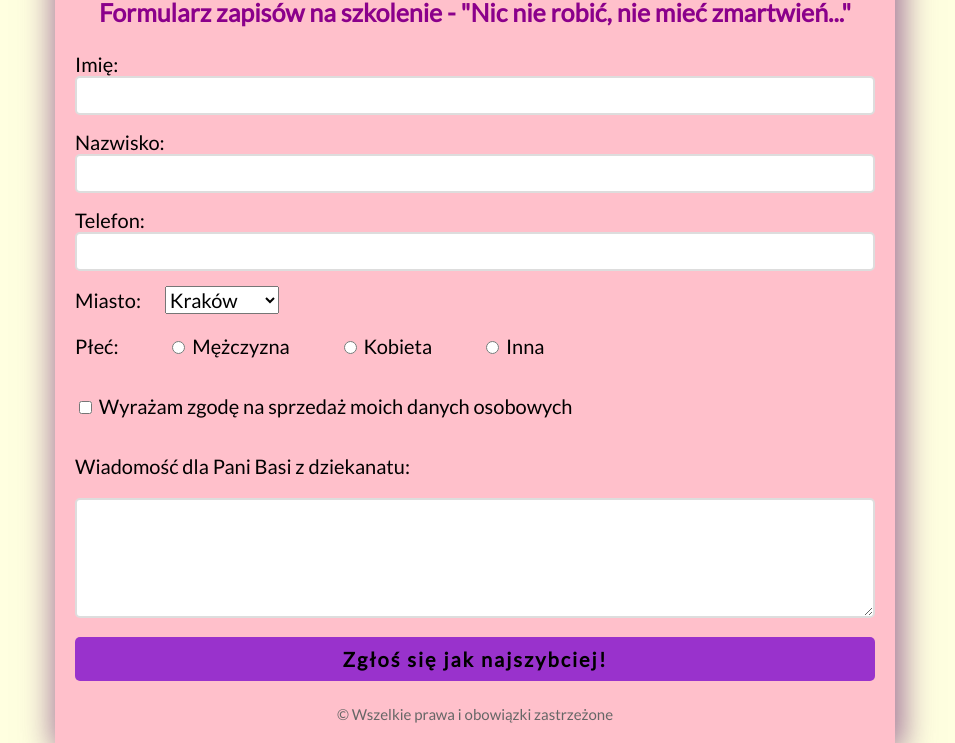
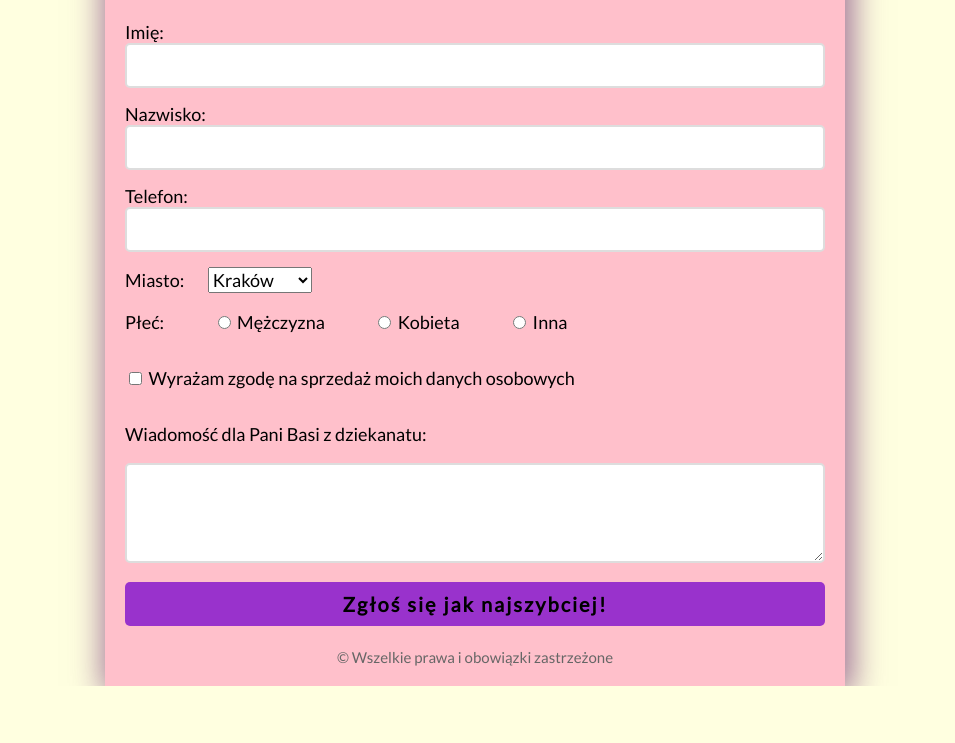
Before and after one commit to bestarti99/zadanie-2-formularz-html, a plain HTML site: page index.html in a window 1280 px wide. Shown: the part 175-918 px from the top of the page, without its empty margins (165-1120 px from the left). After the commit the page ends 861 px from the top, so only its background shows below. Drawn offline with Linux system fonts and the light colour scheme.

Commit message:
jednak zmiany

```diff
--- a/css/style.css
+++ b/css/style.css
@@ -2,18 +2,18 @@
 body {
     margin: 0;
     font-family: 'Lato', sans-serif;
-    font-size: 20px;
+    font-size: 18px;
     background-color: lightyellow;
 }
 
 /* ustawienie parametrów pola formularza  */
 #container {
     background-color: pink;
-    width: 800px;
+    width: 700px;
     padding: 20px;
     margin-left: auto;
     margin-right: auto;
-    margin-top: 50px;
+    margin-top: 35px;
     /* efekt głębi poprzez dodanie cienia   */
     box-shadow: 3px 3px 30px 5px rgba(120, 54, 120, 0.7);
 }
@@ -22,13 +22,13 @@ body {
 h1 {
     text-transform: inherit;
     color: darkviolet;
-    font-size: 40px;
+    font-size: 36px;
     text-transform: uppercase;
     text-align: center;
 }
 
 h1 + p {
-    font-size: 25px;
+    font-size: 22px;
     text-align: center;
     font-weight: bold;
     color: darkmagenta;
@@ -39,18 +39,20 @@ h1 + p {
 input[type=text],
 input[type=tel]
 {
-    width: 800px;
-    color: #666;
+    width: 700px;
+    font-size: 18px;
+    color: #101010;
     border: 2px solid #ddd;
     border-radius: 5px;
     padding: 10px;
     box-sizing: border-box;
     margin-bottom: 15px;
+
 }
 
 #city {
     font-family: 'Lato', sans-serif;
-    font-size: 20px;
+    font-size: 18px;
     margin-left: 20px;
 }
 
@@ -70,8 +72,8 @@ input[type=checkbox]
 
 /* pole wiadomości */
 textarea {
-    width: 800px;
-    height: 120px;
+    width: 700px;
+    height: 100px;
     border: 2px solid #ddd;
     border-radius: 5px;
     padding: 10px;
@@ -81,7 +83,7 @@ textarea {
 /* Przycisk potwierdzający wypełnienie formularza i wysyłający zgłoszenie na skrzynkę mailową */
 input[type=submit]
 {
-    width: 800px;
+    width: 700px;
     margin-top: 15px;
     font-family: 'Lato', sans-serif;
     font-size: 20px;
--- a/index.html
+++ b/index.html
@@ -41,13 +41,13 @@
 
                 <!--  wybór płci radio-button  -->
                 <p>Płeć:
-                    <input type="radio" name="Plec" value="male"> Mężczyzna
-                    <input type="radio" name="Plec" value="female"> Kobieta
-                    <input type="radio" name="Plec" value="other"> Inna
+                    <input type="radio" name="Plec" value="Facet"> Mężczyzna
+                    <input type="radio" name="Plec" value="Baba"> Kobieta
+                    <input type="radio" name="Plec" value="Nieokreslona"> Inna
                 </p>
 
                 <!--  zgoda na przetwarzanie danych  - checkbox      -->
-                <input type="checkbox" value="zgoda" name="Zgoda">  Wyrażam zgodę na sprzedaż moich danych osobowych
+                <input type="checkbox" value="zgoda" name="Zgoda_wyrazona">  Wyrażam zgodę na sprzedaż moich danych osobowych
 
                 <!--   Wiadomość - textarea     <-->
                 <p>Wiadomość dla Pani Basi z dziekanatu: </p>
```
